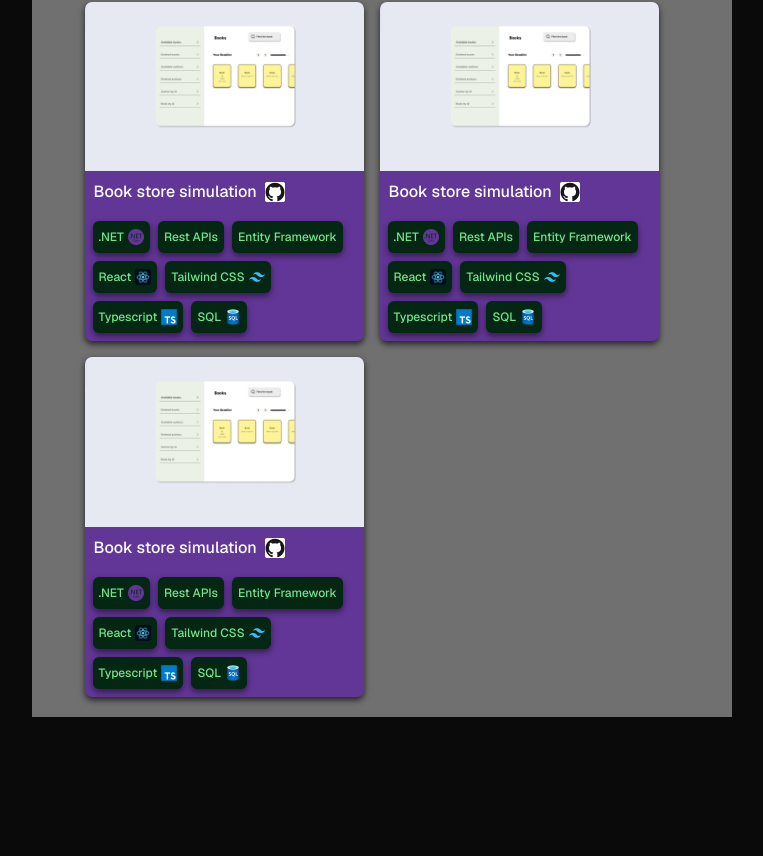
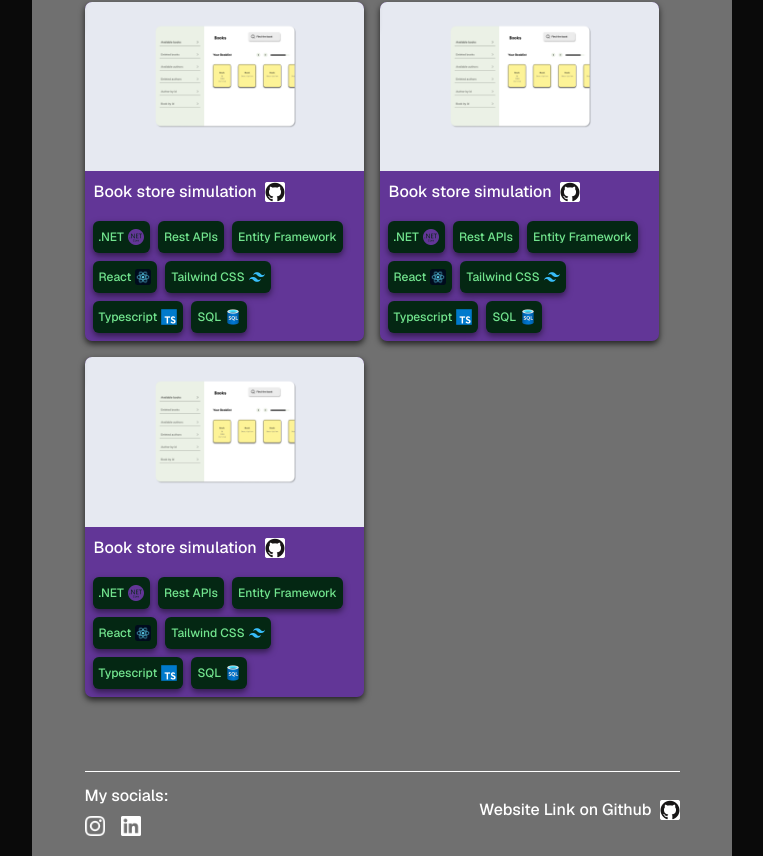
Before and after one commit to codemode-nick/personal-page, a React (Vite) app in the folder src/UI/: page / in a window 1280 px wide. Shown: the part 979-1835 px from the top of the page, without its empty margins (258-1021 px from the left). Before the commit the page ends 1696 px from the top, so only its background shows below. Built offline with nearby package versions, Linux system fonts and the light colour scheme.

Commit message:
Added a footer

```diff
--- a/src/UI/src/App.tsx
+++ b/src/UI/src/App.tsx
@@ -1,5 +1,6 @@
 import "./App.css";
 import About from "./sections/About";
+import Footer from "./sections/Footer";
 import Hobby from "./sections/Hobby";
 import Projects from "./sections/Projects";
 import Sidebar from "./sections/Sidebar";
@@ -15,6 +16,7 @@ const App = () => {
           <Stack />
           <Hobby />
           <Projects />
+          <Footer />
         </div>
       </div>
     </>
--- /dev/null
+++ b/src/UI/src/sections/Footer.tsx
@@ -0,0 +1,39 @@
+import instagram_Icon from "../icons/instagram.png";
+import linkedIn_Icon from "../icons/linkedIn.png";
+import Github_Icon from "../icons/Github.png";
+
+const Footer = () => {
+  return (
+    <footer className="w-full">
+      <div className="w-full h-px bg-white my-3"> </div>
+      <div className="flex items-center justify-between">
+        <div className="flex gap-2 flex-col">
+          <h6>My socials:</h6>
+          <div className="flex items-center gap-4">
+            <div className="w-5 h-5">
+              <a href="https://www.instagram.com/nickname20020/">
+                <img src={instagram_Icon} alt="instagram_icon" />
+              </a>
+            </div>
+            <div className="w-5 h-5">
+              <a href="https://www.linkedin.com/in/mykola-sidenko-a0006243a/">
+                <img src={linkedIn_Icon} alt="linkedIn" />
+              </a>
+            </div>
+          </div>
+        </div>
+        <div className="flex items-center gap-2">
+          <a href="https://github.com/codemode-nick/personal-page">
+            Website Link on Github
+          </a>
+          <div>
+            <a href="https://github.com/codemode-nick/personal-page">
+              <img src={Github_Icon} alt="instagram_icon" className="w-5 h-5" />
+            </a>
+          </div>
+        </div>
+      </div>
+    </footer>
+  );
+};
+export default Footer;
--- a/src/UI/src/sections/Sidebar.tsx
+++ b/src/UI/src/sections/Sidebar.tsx
@@ -9,17 +9,7 @@ const Sidebar = () => {
   return (
     <div className="group fixed top-0 right-0 z-50 h-screen w-8">
       <aside
-        className="
-          absolute top-1/2 right-0
-          w-36
-          -translate-y-1/2 translate-x-26.25
-          rounded-l-2xl
-          bg-[#6f6f6f]
-          py-8
-          transition-transform duration-300 ease-out
-          group-hover:translate-x-0
-          border-l
-          border-y
+        className="absolute top-1/2 right-0 w-36 -translate-y-1/2 translate-x-26.25 rounded-l-2xl bg-[#6f6f6f] py-8 transition-transform duration-400 ease-out group-hover:translate-x-0 border-l border-y
         "
       >
         <nav className="flex flex-col items-center gap-3">
@@ -27,17 +17,7 @@ const Sidebar = () => {
             <a
               key={link.href}
               href={link.href}
-              className="
-                flex h-8 w-20
-                items-center justify-center
-                rounded-sm
-                bg-[#d9d9d9]
-                text-xs font-medium text-black
-                shadow-[0_1px_2px_rgba(0,0,0,0.3)]
-                transition-all duration-150
-                hover:bg-white
-                hover:-translate-x-1
-              "
+              className="flex h-8 w-20 items-center justify-center rounded-sm bg-[#d9d9d9] text-xs font-medium text-black shadow-[0_1px_2px_rgba(0,0,0,0.3)] transition-all duration-600  hover:bg-white hover:-translate-x-1"
             >
               {link.name}
             </a>
```
Also changed, not shown: src/UI/src/icons/instagram.png (added), src/UI/src/icons/linkedIn.png (added).
